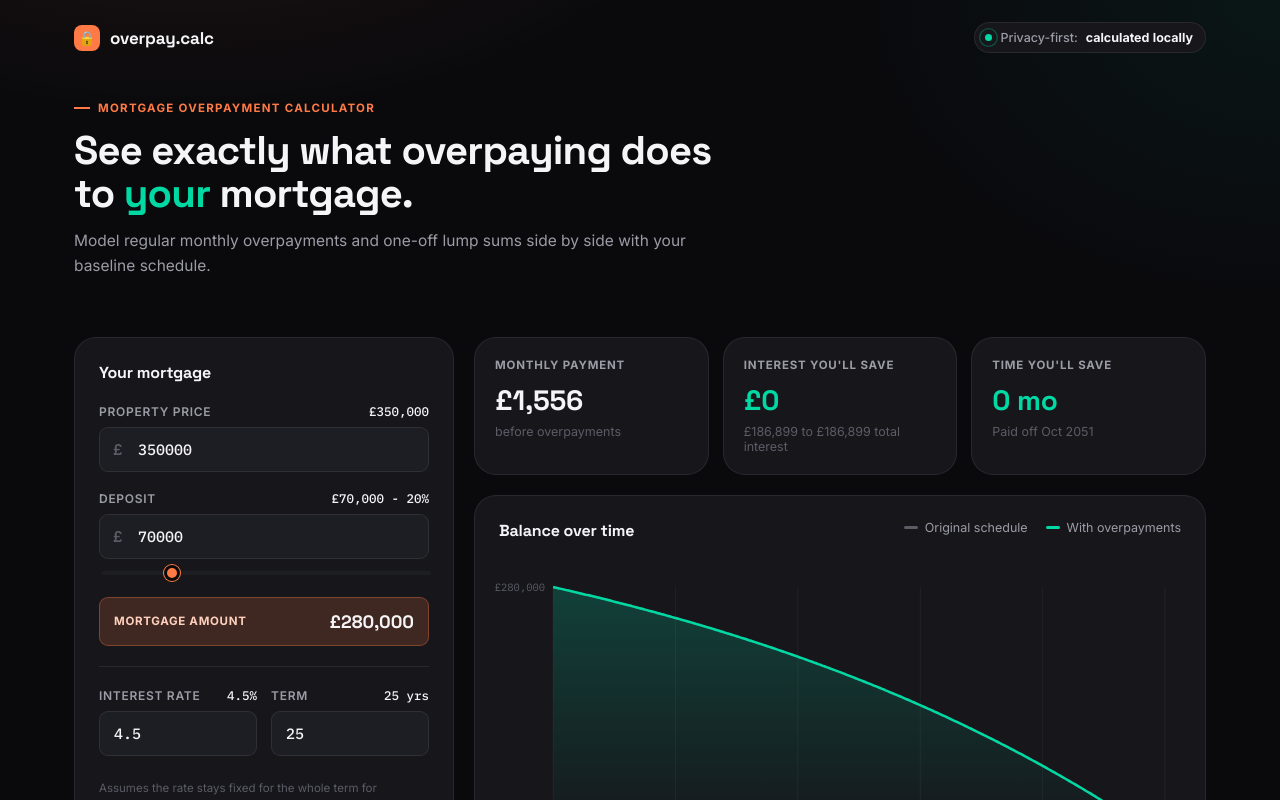
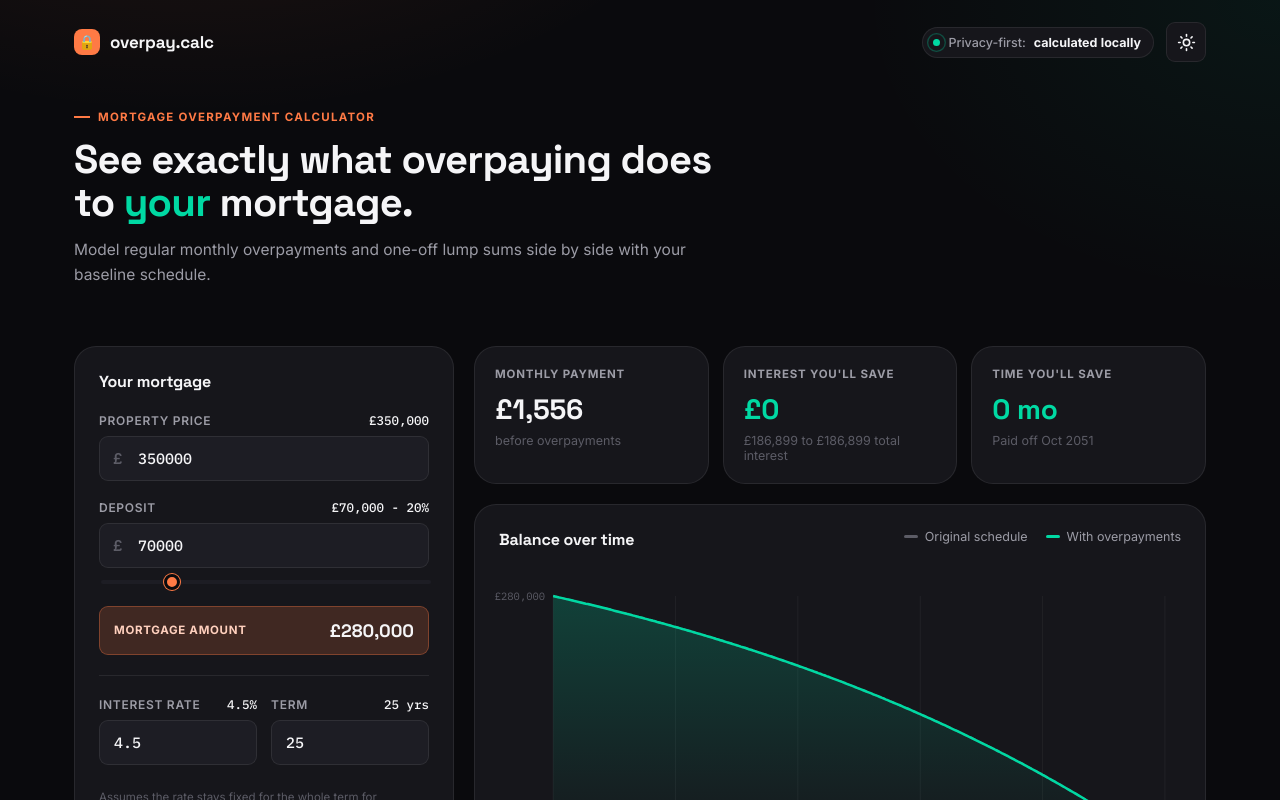
Before and after one commit to amprew/mortgage-calculator, a React (Vite) app: page / in a window 1280 px wide. Shown: the top 800 px of the page. Built offline with nearby package versions, Linux system fonts and the light colour scheme.

Commit message:
Add light theme

```diff
--- a/package.json
+++ b/package.json
@@ -11,6 +11,7 @@
     "build-storybook": "storybook build"
   },
   "dependencies": {
+    "lucide-react": "^1.52.0",
     "react": "^18.3.1",
     "react-dom": "^18.3.1"
   },
--- a/src/App.jsx
+++ b/src/App.jsx
@@ -1,4 +1,5 @@
-import React, { useMemo, useState } from "react";
+import React, { useEffect, useMemo, useState } from "react";
+import { Moon, Sun } from "lucide-react";
 import InputPanel from "./components/InputPanel";
 import StatsRow from "./components/StatsRow";
 import BalanceChart from "./components/BalanceChart";
@@ -20,6 +21,20 @@ const defaultInputs = {
 export default function App() {
   const [inputs, setInputs] = useState(defaultInputs);
   const [tableOpen, setTableOpen] = useState(false);
+  const [theme, setTheme] = useState(() => {
+    try {
+      return localStorage.getItem("overpay-theme") === "light" ? "light" : "dark";
+    } catch {
+      return "dark";
+    }
+  });
+
+  useEffect(() => {
+    document.documentElement.dataset.theme = theme;
+    try {
+      localStorage.setItem("overpay-theme", theme);
+    } catch {}
+  }, [theme]);
 
   const setInput = (field, value) => {
     setInputs((current) => ({
@@ -34,9 +49,20 @@ export default function App() {
     <div className="wrap">
       <header className="topbar">
         <div className="brand"><span className="brand-mark">🔒</span> overpay.calc</div>
+        <div className="header-actions">
         <div className="pulse-wrap">
           <div className="pulse-badge"><span className="pulse-dot" />Privacy-first: <b>calculated locally</b></div>
           <div className="pulse-tooltip">Your mortgage figures are processed in your browser tab and are not stored by this app.</div>
+        </div>
+          <button
+            className="theme-toggle"
+            type="button"
+            aria-label={`Switch to ${theme === "dark" ? "light" : "dark"} theme`}
+            title={`Switch to ${theme === "dark" ? "light" : "dark"} theme`}
+            onClick={() => setTheme((current) => current === "dark" ? "light" : "dark")}
+          >
+            {theme === "dark" ? <Sun size={19} aria-hidden="true" /> : <Moon size={19} aria-hidden="true" />}
+          </button>
         </div>
       </header>
 
--- a/src/components/BalanceChart.jsx
+++ b/src/components/BalanceChart.jsx
@@ -111,8 +111,8 @@ export default function BalanceChart({ baseline, overpay, principal, lumpMonth,
     >
       <defs>
         <linearGradient id="areaFill" x1="0" y1="0" x2="0" y2="1">
-          <stop offset="0%" stopColor="#00D9A3" stopOpacity="0.22" />
-          <stop offset="100%" stopColor="#00D9A3" stopOpacity="0" />
+          <stop offset="0%" stopColor="var(--mint)" stopOpacity="0.22" />
+          <stop offset="100%" stopColor="var(--mint)" stopOpacity="0" />
         </linearGradient>
       </defs>
 
@@ -120,7 +120,7 @@ export default function BalanceChart({ baseline, overpay, principal, lumpMonth,
         const gridX = x(year * 12);
         return (
           <g key={year}>
-            <line x1={gridX} y1={padT} x2={gridX} y2={height - padB} stroke="rgba(255,255,255,0.05)" strokeWidth="1" />
+            <line x1={gridX} y1={padT} x2={gridX} y2={height - padB} stroke="var(--chart-grid)" strokeWidth="1" />
             <text className="axis-label" x={gridX} y={height - padB + 16} textAnchor="middle">
               Yr {year}
             </text>
@@ -145,23 +145,23 @@ export default function BalanceChart({ baseline, overpay, principal, lumpMonth,
       ) : null}
 
       <polygon points={areaPts} fill="url(#areaFill)" />
-      <polyline points={baselinePts} fill="none" stroke="#5C5C66" strokeWidth="2" strokeDasharray="5,4" />
-      <polyline points={overpayPts} fill="none" stroke="#00D9A3" strokeWidth="2.5" />
+      <polyline points={baselinePts} fill="none" stroke="var(--text-3)" strokeWidth="2" strokeDasharray="5,4" />
+      <polyline points={overpayPts} fill="none" stroke="var(--mint)" strokeWidth="2.5" />
 
-      {payoffMarkerVisible ? <circle cx={x(finalOverpayMonth)} cy={y(0)} r="4.5" fill="#00D9A3" /> : null}
+      {payoffMarkerVisible ? <circle cx={x(finalOverpayMonth)} cy={y(0)} r="4.5" fill="var(--mint)" /> : null}
 
       {hoverData ? (
         <g>
-          <line x1={hoverData.x} y1={padT} x2={hoverData.x} y2={height - padB} stroke="rgba(255,255,255,0.25)" strokeWidth="1" />
-          <circle cx={hoverData.x} cy={hoverData.baselineY} r="3.8" fill="#5C5C66" />
-          <circle cx={hoverData.x} cy={hoverData.overpayY} r="4.2" fill="#00D9A3" />
+          <line x1={hoverData.x} y1={padT} x2={hoverData.x} y2={height - padB} stroke="var(--chart-hover)" strokeWidth="1" />
+          <circle cx={hoverData.x} cy={hoverData.baselineY} r="3.8" fill="var(--text-3)" />
+          <circle cx={hoverData.x} cy={hoverData.overpayY} r="4.2" fill="var(--mint)" />
 
           <g transform={`translate(${Math.min(width - 208, hoverData.x + 10)}, ${padT + 8})`}>
-            <rect width="198" height="66" rx="8" fill="rgba(22,22,27,0.92)" stroke="rgba(255,255,255,0.2)" />
-            <text x="10" y="16" className="axis-label" fill="#F5F5F7">Year {hoverData.year}</text>
-            <text x="10" y="34" className="axis-label" fill="#9C9CA6">Original: {formatCurrency(hoverData.baselineBalance)}</text>
-            <text x="10" y="50" className="axis-label" fill="#00D9A3">Overpay: {formatCurrency(hoverData.overpayBalance)}</text>
-            <text x="10" y="64" className="axis-label" fill="#F5F5F7">Gap: {formatCurrency(hoverData.difference)}</text>
+            <rect width="198" height="66" rx="8" fill="var(--tooltip-bg)" stroke="var(--border-strong)" />
+            <text x="10" y="16" className="axis-label" style={{ fill: "var(--text-1)" }}>Year {hoverData.year}</text>
+            <text x="10" y="34" className="axis-label" style={{ fill: "var(--text-2)" }}>Original: {formatCurrency(hoverData.baselineBalance)}</text>
+            <text x="10" y="50" className="axis-label" style={{ fill: "var(--mint)" }}>Overpay: {formatCurrency(hoverData.overpayBalance)}</text>
+            <text x="10" y="64" className="axis-label" style={{ fill: "var(--text-1)" }}>Gap: {formatCurrency(hoverData.difference)}</text>
           </g>
         </g>
       ) : null}
--- a/src/components/InterestChart.jsx
+++ b/src/components/InterestChart.jsx
@@ -109,8 +109,8 @@ export default function InterestChart({ baseline, overpay }) {
     >
       <defs>
         <linearGradient id="interestAreaFill" x1="0" y1="0" x2="0" y2="1">
-          <stop offset="0%" stopColor="#00D9A3" stopOpacity="0.18" />
-          <stop offset="100%" stopColor="#00D9A3" stopOpacity="0" />
+          <stop offset="0%" stopColor="var(--mint)" stopOpacity="0.18" />
+          <stop offset="100%" stopColor="var(--mint)" stopOpacity="0" />
         </linearGradient>
       </defs>
 
@@ -118,7 +118,7 @@ export default function InterestChart({ baseline, overpay }) {
         const gridX = x(year * 12);
         return (
           <g key={year}>
-            <line x1={gridX} y1={padT} x2={gridX} y2={height - padB} stroke="rgba(255,255,255,0.05)" strokeWidth="1" />
+            <line x1={gridX} y1={padT} x2={gridX} y2={height - padB} stroke="var(--chart-grid)" strokeWidth="1" />
             <text className="axis-label" x={gridX} y={height - padB + 16} textAnchor="middle">
               Yr {year}
             </text>
@@ -130,21 +130,21 @@ export default function InterestChart({ baseline, overpay }) {
       <text className="axis-label" x={padL - 8} y={height - padB} textAnchor="end">£0</text>
 
       <polygon points={areaPts} fill="url(#interestAreaFill)" />
-      <polyline points={baselinePts} fill="none" stroke="#5C5C66" strokeWidth="2" strokeDasharray="5,4" />
-      <polyline points={overpayPts} fill="none" stroke="#00D9A3" strokeWidth="2.5" />
+      <polyline points={baselinePts} fill="none" stroke="var(--text-3)" strokeWidth="2" strokeDasharray="5,4" />
+      <polyline points={overpayPts} fill="none" stroke="var(--mint)" strokeWidth="2.5" />
 
       {hoverData ? (
         <g>
-          <line x1={hoverData.x} y1={padT} x2={hoverData.x} y2={height - padB} stroke="rgba(255,255,255,0.25)" strokeWidth="1" />
-          <circle cx={hoverData.x} cy={hoverData.baselineY} r="3.8" fill="#5C5C66" />
-          <circle cx={hoverData.x} cy={hoverData.overpayY} r="4.2" fill="#00D9A3" />
+          <line x1={hoverData.x} y1={padT} x2={hoverData.x} y2={height - padB} stroke="var(--chart-hover)" strokeWidth="1" />
+          <circle cx={hoverData.x} cy={hoverData.baselineY} r="3.8" fill="var(--text-3)" />
+          <circle cx={hoverData.x} cy={hoverData.overpayY} r="4.2" fill="var(--mint)" />
 
           <g transform={`translate(${Math.min(width - 208, hoverData.x + 10)}, ${padT + 8})`}>
-            <rect width="198" height="66" rx="8" fill="rgba(22,22,27,0.92)" stroke="rgba(255,255,255,0.2)" />
-            <text x="10" y="16" className="axis-label" fill="#F5F5F7">Year {hoverData.year}</text>
-            <text x="10" y="34" className="axis-label" fill="#9C9CA6">Original: {formatCurrency(hoverData.baselineInterest)}</text>
-            <text x="10" y="50" className="axis-label" fill="#00D9A3">Overpay: {formatCurrency(hoverData.overpayInterest)}</text>
-            <text x="10" y="64" className="axis-label" fill="#F5F5F7">Saved: {formatCurrency(hoverData.saved)}</text>
+            <rect width="198" height="66" rx="8" fill="var(--tooltip-bg)" stroke="var(--border-strong)" />
+            <text x="10" y="16" className="axis-label" style={{ fill: "var(--text-1)" }}>Year {hoverData.year}</text>
+            <text x="10" y="34" className="axis-label" style={{ fill: "var(--text-2)" }}>Original: {formatCurrency(hoverData.baselineInterest)}</text>
+            <text x="10" y="50" className="axis-label" style={{ fill: "var(--mint)" }}>Overpay: {formatCurrency(hoverData.overpayInterest)}</text>
+            <text x="10" y="64" className="axis-label" style={{ fill: "var(--text-1)" }}>Saved: {formatCurrency(hoverData.saved)}</text>
           </g>
         </g>
       ) : null}
--- a/src/styles/global.css
+++ b/src/styles/global.css
@@ -33,6 +33,38 @@ body {
   align-items: center;
   justify-content: space-between;
   padding: 22px 0 8px;
+  flex-wrap: wrap;
+  gap: 12px;
+}
+
+.header-actions {
+  display: flex;
+  align-items: center;
+  flex-wrap: wrap;
+  gap: 12px;
+}
+
+.theme-toggle {
+  display: inline-flex;
+  align-items: center;
+  justify-content: center;
+  width: 40px;
+  height: 40px;
+  flex-shrink: 0;
+  border: 1px solid var(--border);
+  border-radius: var(--radius-sm);
+  background: var(--surface);
+  color: var(--text-1);
+  cursor: pointer;
+}
+
+.theme-toggle:hover {
+  background: var(--surface-raised);
+}
+
+.theme-toggle:focus-visible {
+  outline: 2px solid var(--coral);
+  outline-offset: 3px;
 }
 
 .brand {
@@ -345,7 +377,7 @@ input[type="range"]::-webkit-slider-thumb {
   height: 16px;
   border-radius: 50%;
   background: var(--coral);
-  border: 3px solid #0a0a0d;
+  border: 3px solid var(--bg);
   box-shadow: 0 0 0 1px var(--coral);
 }
 
@@ -383,7 +415,7 @@ input[type="range"]::-webkit-slider-thumb {
   font-size: 11.5px;
   text-transform: uppercase;
   letter-spacing: 0.06em;
-  color: #ffd0be;
+  color: var(--strip-text);
   font-weight: 700;
 }
 
@@ -397,13 +429,13 @@ input[type="range"]::-webkit-slider-thumb {
   margin-top: 16px;
   display: flex;
   gap: 10px;
-  background: rgba(255, 184, 0, 0.08);
-  border: 1px solid rgba(255, 184, 0, 0.25);
+  background: var(--warning-bg);
+  border: 1px solid var(--warning-border);
   border-radius: var(--radius-sm);
   padding: 12px 14px;
   font-size: 12.5px;
   line-height: 1.55;
-  color: #e8c468;
+  color: var(--warning-text);
 }
 
 .stat-row {
--- a/src/styles/tokens.css
+++ b/src/styles/tokens.css
@@ -1,4 +1,5 @@
 :root {
+  color-scheme: dark;
   --bg: #0a0a0d;
   --surface: #16161b;
   --surface-raised: #1d1d24;
@@ -11,6 +12,13 @@
   --text-1: #f5f5f7;
   --text-2: #9c9ca6;
   --text-3: #5c5c66;
+  --chart-grid: rgba(255, 255, 255, 0.05);
+  --chart-hover: rgba(255, 255, 255, 0.25);
+  --tooltip-bg: rgba(22, 22, 27, 0.96);
+  --strip-text: #ffd0be;
+  --warning-bg: rgba(255, 184, 0, 0.08);
+  --warning-border: rgba(255, 184, 0, 0.25);
+  --warning-text: #e8c468;
   --radius-lg: 22px;
   --radius-md: 14px;
   --radius-sm: 9px;
@@ -19,3 +27,26 @@
   --font-body: "Inter", "SF Pro Text", "Segoe UI", sans-serif;
   --font-mono: "IBM Plex Mono", "Menlo", monospace;
 }
+
+:root[data-theme="light"] {
+  color-scheme: light;
+  --bg: #f3f5f6;
+  --surface: #ffffff;
+  --surface-raised: #eef1f3;
+  --border: rgba(25, 35, 42, 0.14);
+  --border-strong: rgba(25, 35, 42, 0.24);
+  --coral: #b74318;
+  --coral-dim: rgba(183, 67, 24, 0.08);
+  --mint: #007e60;
+  --mint-dim: rgba(0, 126, 96, 0.1);
+  --text-1: #20282e;
+  --text-2: #4c5962;
+  --text-3: #65727c;
+  --chart-grid: rgba(25, 35, 42, 0.09);
+  --chart-hover: rgba(25, 35, 42, 0.3);
+  --tooltip-bg: rgba(255, 255, 255, 0.96);
+  --strip-text: #913511;
+  --warning-bg: #fff6db;
+  --warning-border: #dfbd62;
+  --warning-text: #765513;
+}
```
Also changed, not shown: 1 other file (tests, documents, lock files or other folders).
